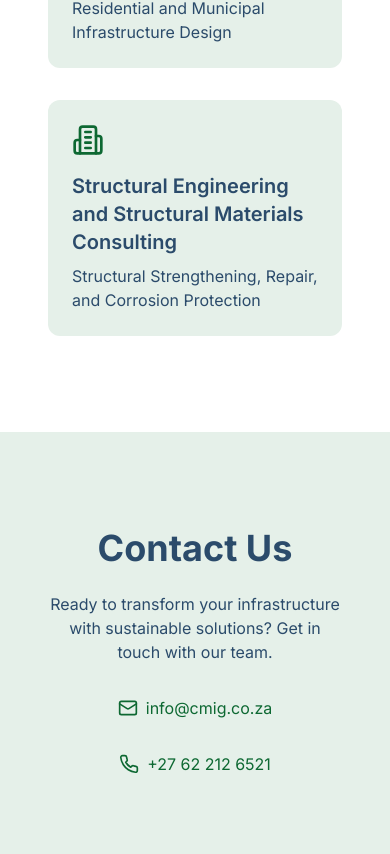
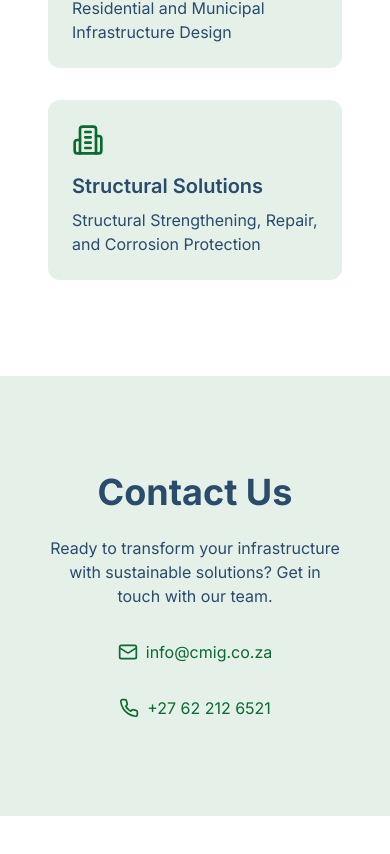
Before and after one commit to Smishh/circular-materials-partnership, a React (Vite) app: page / in a window 390 px wide. Shown: the part 2340-3194 px from the top of the page. After the commit the page ends 3156 px from the top, so only its background shows below. Built offline with nearby package versions, Linux system fonts and the light colour scheme.

Commit message:
Reverted to edit 59fd3542-930b-4452-b2d7-10793b2e3cfb: "Update contact telephone number
Changed the telephone number in the Contact page to +27 62 212 6521.
[skip gpt_engineer]"

```diff
--- a/src/pages/Index.tsx
+++ b/src/pages/Index.tsx
@@ -86,7 +86,7 @@ const Index = () => {
               },
               {
                 icon: <Building2 className="w-8 h-8" />,
-                title: "Structural Engineering and Structural Materials Consulting",
+                title: "Structural Solutions",
                 description: "Structural Strengthening, Repair, and Corrosion Protection",
               },
             ].map((service, index) => (
```
